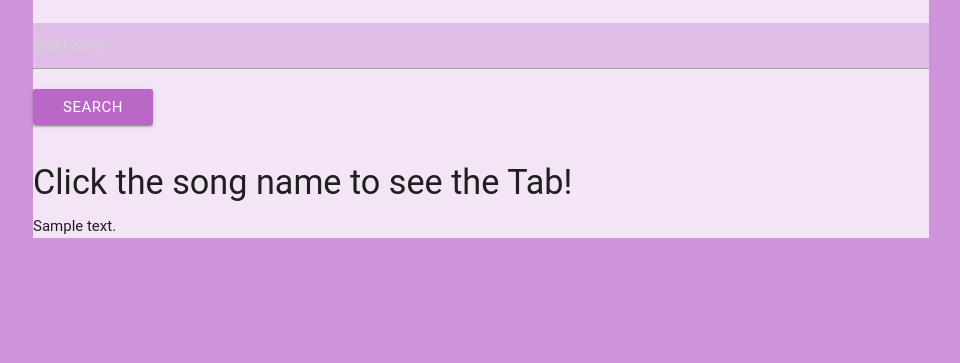
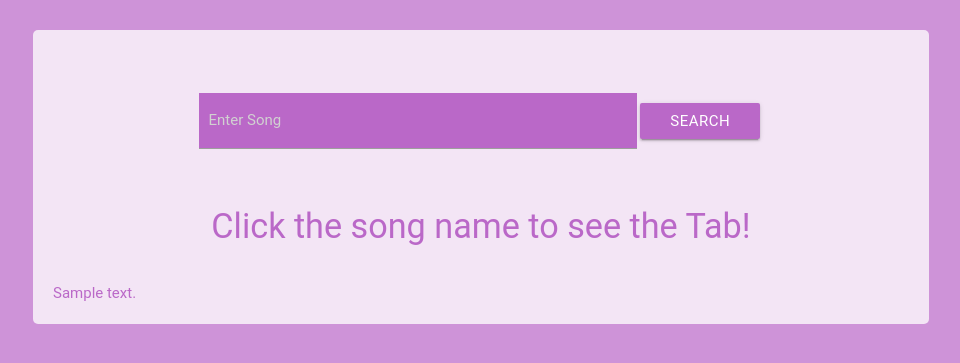
Before and after one commit to benhigh22/guitar_tab, a Django app: template guitar_app/templates/index.html in a window 1280 px wide. Shown: the top 363 px of the page, without its empty margins (159-1119 px from the left). Run offline with Django 3.2, Linux system fonts and the light colour scheme; the template is opened without the code that fills it: most values are stand-ins (such as "Sample title", 1, 10 or a date in 2020); some libraries are stand-ins or nearby versions; some web fonts are replaced.

Commit message:
Added css

```diff
--- a/guitar_app/static/style.css
+++ b/guitar_app/static/style.css
@@ -0,0 +1,35 @@
+.container{
+    padding-bottom: 20px;
+    padding-top: 40px;
+    padding-left: 20px;
+    padding-right: 20px;
+    border: solid 6px purple lighten-1;
+    margin-top: 30px;
+    margin-bottom: 30px;
+    border-radius: 5px;
+    webkit-border-shadow:10px 10px 5px rgb(200,200,200);
+}
+
+.tablink{
+  color: #ba68c8
+}
+
+a{
+  color: #ba68c8
+}
+
+input {
+  color: #f3e5f5
+}
+
+h4 {
+  text-align: center;
+  color: #ba68c8
+}
+
+input.search_bar.purple.lighten-2 {
+    width: 50%;
+    height: 55px;
+    padding-left: 10px;
+    margin-left: 17%;
+}
--- a/guitar_app/templates/base.html
+++ b/guitar_app/templates/base.html
@@ -1,8 +1,10 @@
+{% load staticfiles %}
 <!DOCTYPE html>
 <html>
   <head>
     <meta charset="utf-8">
     <link rel="stylesheet" href="https://cdnjs.cloudflare.com/ajax/libs/materialize/0.97.5/css/materialize.min.css">
+    <link rel="stylesheet" href="{% static 'style.css' %}">
     <title>Guitar Site</title>
   </head>
   <body class="purple lighten-3">
--- a/guitar_app/templates/index.html
+++ b/guitar_app/templates/index.html
@@ -3,12 +3,14 @@
 {% block content %}
 <br>
 <form class="" action="" method="get">
-  <input class="purple lighten-4" type="text" name="search_string" placeholder="Enter Song">
+  <input class="search_bar purple lighten-2" type="text" name="search_string" placeholder="Enter Song">
   <button class="btn waves-effect waves-light purple lighten-2" type="submit" name="action">Search</button>
 </form>
 <br>
 <h4>Click the song name to see the Tab!</h4>
+<br>
 {% autoescape off %}
-{{ scraped_content }}
+<div class="tablink">
+{{ scraped_content }}</div>
 {% endautoescape %}
 {% endblock %}
--- a/guitar_app/views.py
+++ b/guitar_app/views.py
@@ -14,8 +14,6 @@
         search_string = self.request.GET.get('search_string')
         scraped_content = requests.get("http://www.guitartabs.cc/search.php?tabtype=any&band=&song={}".format(search_string)).content
         clean_data = BeautifulSoup(scraped_content).find(class_="tabslist")
-        for link in clean_data.find_all('a'):
-            link["href"] = reverse('tab_view', kwargs={'url': link["href"]})
         context["scraped_content"] = clean_data.prettify()
         return context
 
```
